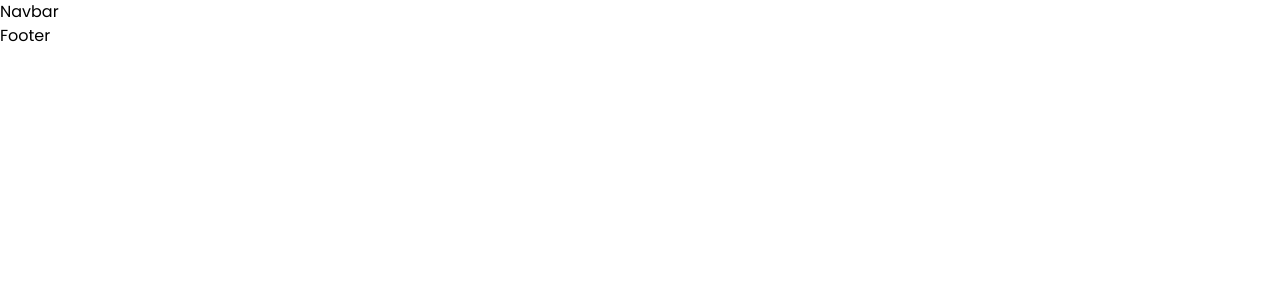
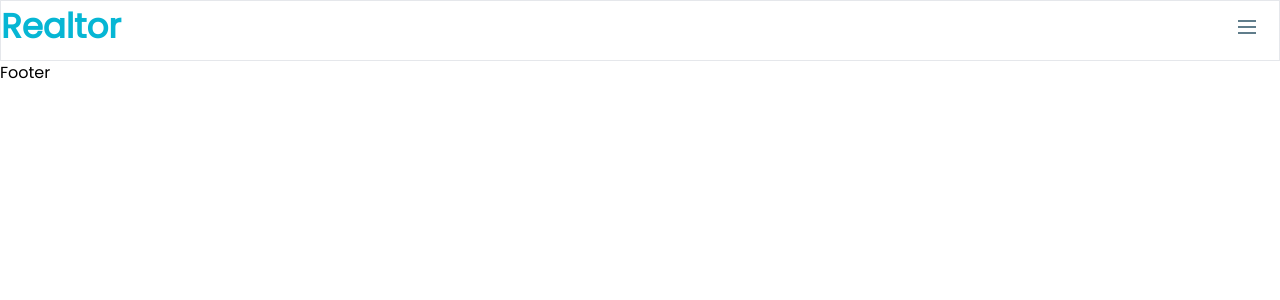
Before and after one commit to edwinochieng/real-estate-app, a Next.js app: page / in a window 1280 px wide. Shown: the top 300 px of the page. Built offline with nearby package versions, Linux system fonts and the light colour scheme.

Commit message:
add Navbar

```diff
--- a/components/Layout.js
+++ b/components/Layout.js
@@ -1,5 +1,6 @@
 import React from 'react'
 import Head from 'next/head'
+import Navbar from './Navbar'
 
 const Layout = ({children}) => {
   return (
@@ -8,7 +9,7 @@ const Layout = ({children}) => {
             <title>Real Estate App</title>
         </Head>
         <header>
-            Navbar
+            <Navbar/>
         </header>
         <main>
             {children}
--- /dev/null
+++ b/components/Navbar.js
@@ -0,0 +1,20 @@
+import Link from 'next/link'
+import React from 'react'
+import Menu from './Menu'
+
+const Navbar = () => {
+  return (
+    <div className='flex justify-between items-center w-full sm:pb-2 border border-b-gray-200'>
+        <div>
+            <Link href='/'>
+             <h1 className='font-semibold text-[26px] md:text-[34px] text-cyan-500 cursor-pointer'>Realtor</h1>
+            </Link>
+        </div>
+        <div>
+            <Menu/>
+        </div>
+    </div>
+  )
+}
+
+export default Navbar
```
